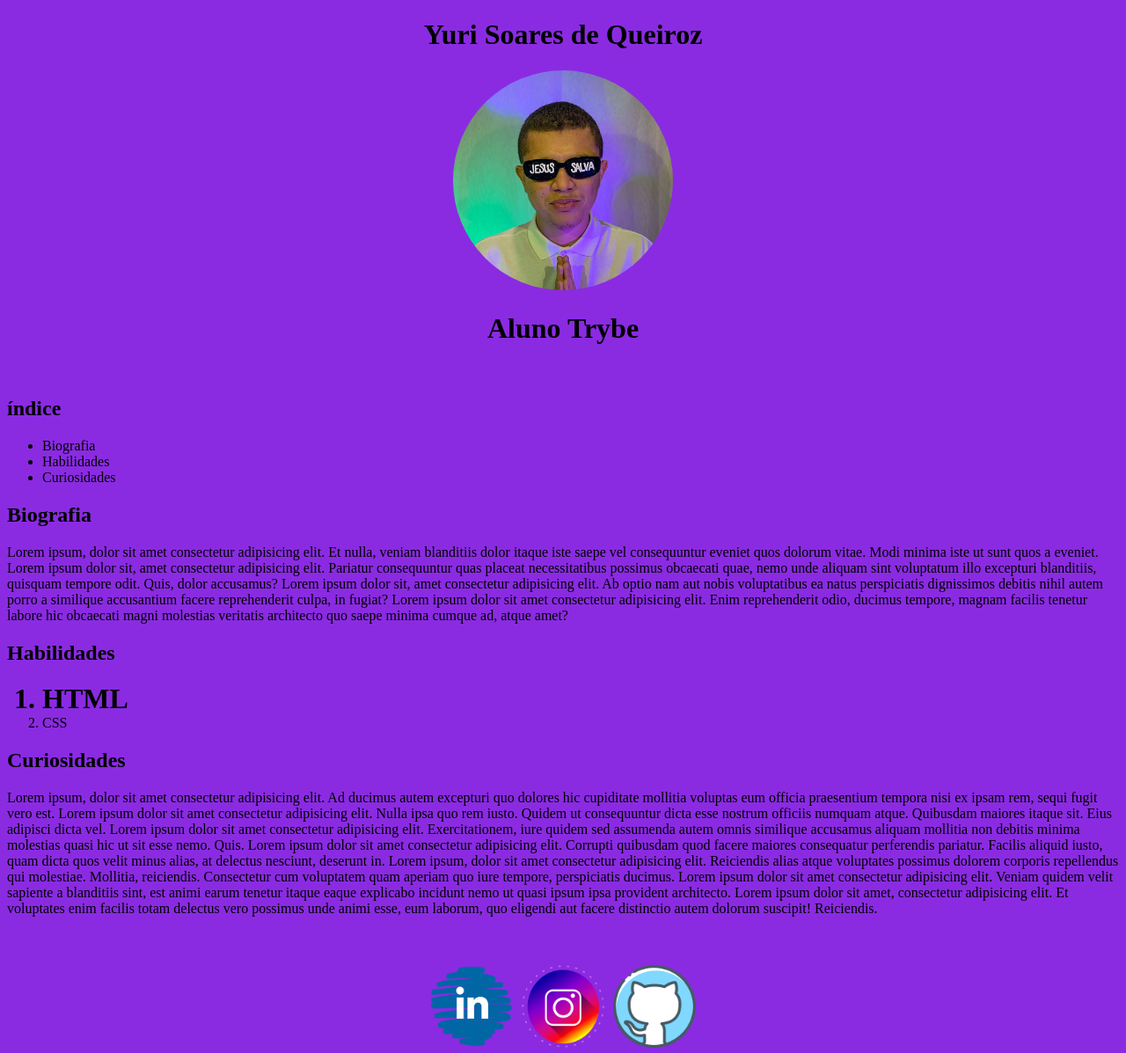
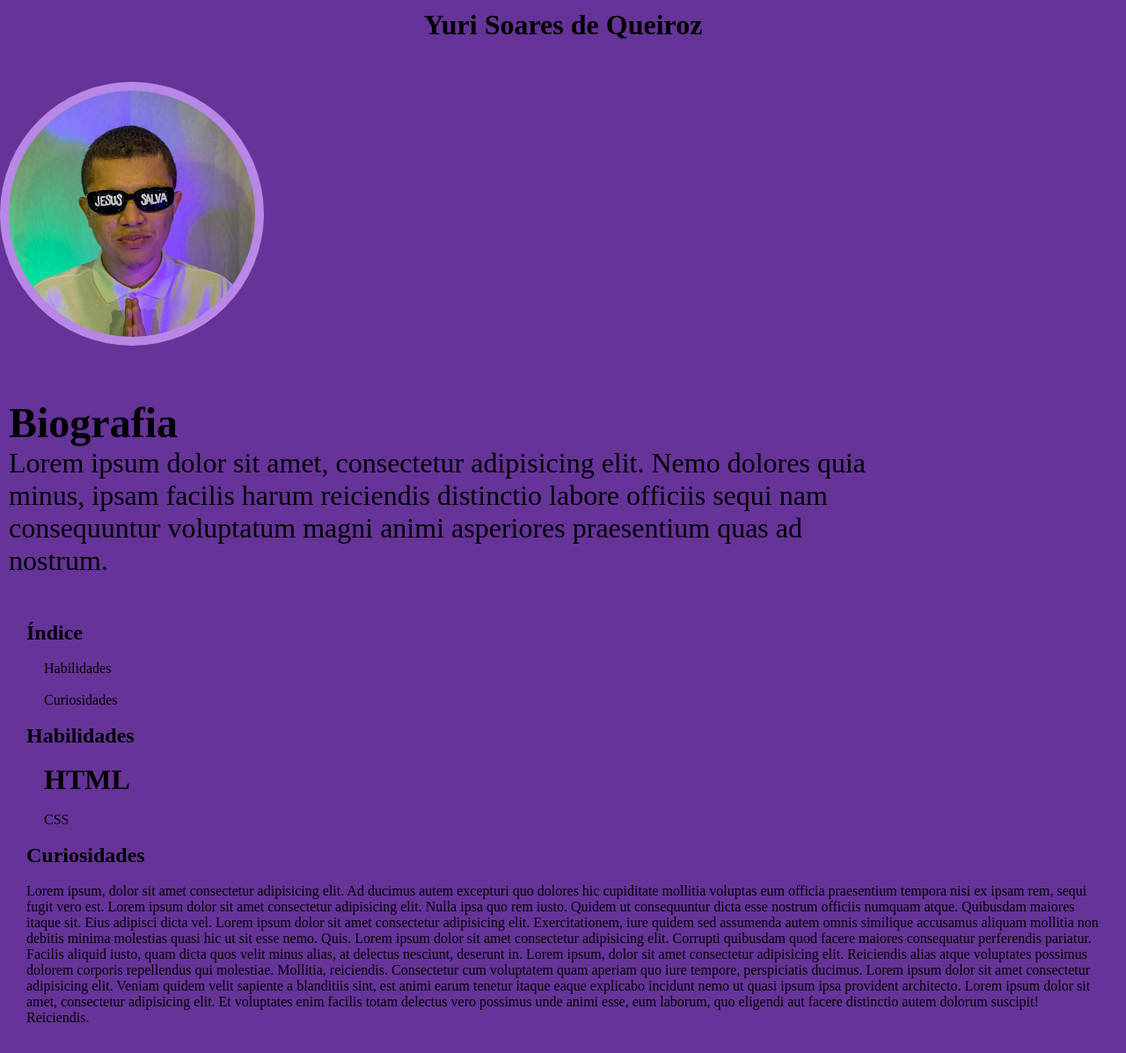
Before and after one commit to Yuri-Queiroz/Yuri-Queiroz.github.io, a plain HTML site: page index.html in a window 1280 px wide. Shown: the top 1197 px of the page at 88% size. Drawn offline with Linux system fonts and the light colour scheme.

Commit message:
repaginada

```diff
--- a/index.html
+++ b/index.html
@@ -5,79 +5,51 @@
     <meta http-equiv="X-UA-Compatible" content="IE=edge" />
     <meta name="viewport" content="width=device-width, initial-scale=1.0" />
     <title>Document</title>
-    <style>
-      body{
-        background-color: blueviolet;
-      }
-
-      h1{
-        text-align: center;
-      }
-
-      div.nome{
-        text-align: center;
-      }
-
-      img.fotoMinha{
-        width: 250px;
-        border-radius: 150px;
-      }
-
-      a{
-        color: black;
-        text-decoration: none;
-      }
-
-      li#negrito{
-        font-weight: 600;
-      }
-
-      .fotosRedes{
-        width: 100px;
-      }
-
-      .fonte{
-        font-family: "Times New Roman", Times, serif;
-      }
-
-      .tamanho{
-        font-size: 2em;
-      }
-    </style>
+    <link rel="stylesheet" href="style.css">
   </head>
   <body >
 
-      <h1 class="fonte">Yuri Soares de Queiroz</h1>
+    <div id="principal"> <!--INICIO DA DIV PRINCIPAL-->
 
-   <div class="nome">
-        <img id="foto" class="fotoMinha" src="imagens/yuri3.jpeg" alt="foto de perfil">
-    </div>
+      <div id="topo"> <!--INICIO DA DIV TOPO-->
 
-    <div>
-    <h1><a href="#foto">Aluno</a> <a href="https://www.betrybe.com/" target="_blank">Trybe</a> </h1><br>
-    </div>
+        <div id="eu"> <!--INICIO DA DIV EU-->
+          <h1 id="topo-cabe">Yuri Soares de Queiroz</h1><br><br>
 
-    <h2>índice</h2>
+          <div id="minha-foto"> <!--INICIO DA DIV MINHA-FOTO-->
+            <img src="imagens/yuri3.jpeg" alt="Minha foto">
+          </div> <!--FIM DA DIV MINHA-FOTO-->
+
+          <div id="bio"> <!--INICIO DA BIO-->
+            <h2>Biografia</h2>
+            <p>Lorem ipsum dolor sit amet, consectetur adipisicing elit.
+              Nemo dolores quia minus, ipsam facilis harum reiciendis distinctio labore officiis sequi nam
+              consequuntur voluptatum magni animi asperiores praesentium quas ad nostrum.</p>
+          </div> <!--FIM DA BIO-->
+
+          <div id="limpar"></div>
+        </div><!--FIM DA DIV EU-->
+
+
+      </div> <!--FIM DA DIV TOPO-->
+
+      <div id="corpo"> <!--INICIO DA DIV CORPO-->
+
+        <h2>Índice</h2><br>
 
         <ul>
-        <li><a href="#biografia">Biografia</a></li>
-        <li><a href="#habilidades">Habilidades</a></li>
+            <li><a href="#habilidades">Habilidades</a></li><br>
             <li><a href="#curiosidades">Curiosidades</a></li>
-    </ul>
+        </ul><br>
 
-    <h2 id="biografia" class="fonte">Biografia</h2>
-    Lorem ipsum, dolor sit amet consectetur adipisicing elit. Et nulla, veniam blanditiis dolor itaque iste saepe vel consequuntur eveniet quos dolorum vitae. Modi minima iste ut sunt quos a eveniet.
-    Lorem ipsum dolor sit, amet consectetur adipisicing elit. Pariatur consequuntur quas placeat necessitatibus possimus obcaecati quae, nemo unde aliquam sint voluptatum illo excepturi blanditiis, quisquam tempore odit. Quis, dolor accusamus?
-    Lorem ipsum dolor sit, amet consectetur adipisicing elit. Ab optio nam aut nobis voluptatibus ea natus perspiciatis dignissimos debitis nihil autem porro a similique accusantium facere reprehenderit culpa, in fugiat?
-    Lorem ipsum dolor sit amet consectetur adipisicing elit. Enim reprehenderit odio, ducimus tempore, magnam facilis tenetur labore hic obcaecati magni molestias veritatis architecto quo saepe minima cumque ad, atque amet?
-    <h2 id="habilidades">Habilidades</h2>
+        <h2>Habilidades</h2><br>
 
-    <ol>
-        <li id="negrito" class="tamanho">HTML</li>
+        <ul>
+            <li id="negrito" class="tamanho">HTML</li><br>
             <li>CSS</li>
-    </ol>
+        </ul><br>
 
-    <h2>Curiosidades</h2>
+        <h2>Curiosidades</h2><br>
 
         <p id="curiosidades">
           Lorem ipsum, dolor sit amet consectetur adipisicing elit. Ad ducimus autem excepturi quo dolores hic cupiditate mollitia voluptas eum officia praesentium tempora nisi ex ipsam rem, sequi fugit vero est.
@@ -89,7 +61,7 @@
           Lorem ipsum dolor sit amet, consectetur adipisicing elit. Et voluptates enim facilis totam delectus vero possimus unde animi esse, eum laborum, quo eligendi aut facere distinctio autem dolorum suscipit! Reiciendis.
       </p><br><br>
 
-    <div class="nome">
+      <div class="centralizar">
         <a href="https://www.linkedin.com/in/yuri-queiroz-16b41111b/" target="_blank">
         <img class="fotosRedes" src="imagens/f705441ceeb70b9920ce6c37d80f5603-cone-redondo-distorcido-do-linkedin.png" alt="logo linkedin">
         </a>
@@ -103,5 +75,10 @@
         </a>
     </div>
 
+      </div> <!--FIM DA DIV CORPO-->
+
+    </div><!--FIM DA DIV PRINCIPAL-->
+
+
   </body>
 </html>
--- /dev/null
+++ b/style.css
@@ -0,0 +1,70 @@
+/* FOMATAÇÕES GERAIS */
+*{
+    padding: 0px;
+    margin: 0px;
+}
+
+body{
+    background: rebeccapurple;
+}
+
+/* TOPO */
+
+#minha-foto img{
+    width: 280px;
+    border-radius: 250px;
+    float: left;
+    padding: 10px;
+    background-color: rgb(183, 136, 230);
+}
+
+#bio{
+    float: left;
+    width: 1020px;
+    font-size: 2em;
+    padding: 10px;
+    margin-top: 50px;
+}
+
+#limpar{
+    clear: both;
+}
+
+#corpo{
+    margin-top: 10px;
+    padding: 30px;
+}
+
+h1#topo-cabe{
+    text-align: center;
+    padding: 10px;
+}
+
+a:link, a:visited{
+    color: black;
+    text-decoration: none;
+}
+
+ul{
+    list-style: none;
+}
+
+li{
+    padding-left: 20px;
+}
+
+.tamanho{
+    font-size: 2em;
+}
+
+#negrito{
+    font-weight: 900;
+}
+
+.fotosRedes{
+    width: 100px;
+}
+
+.centralizar{
+    text-align: center;
+}
```
Lines whose indentation alone changed are shown as unchanged.
